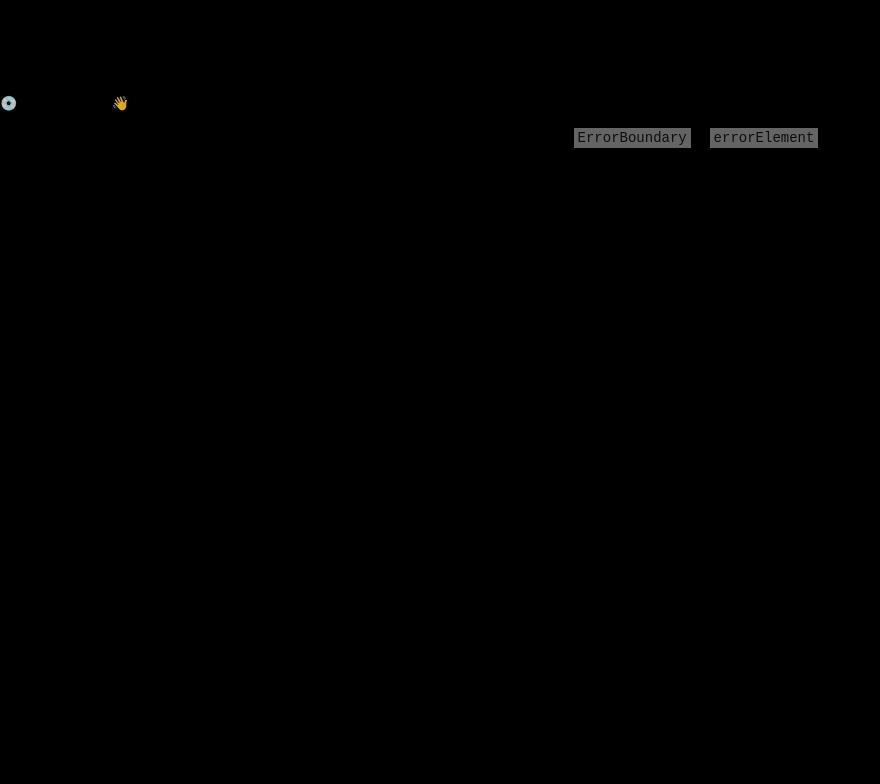
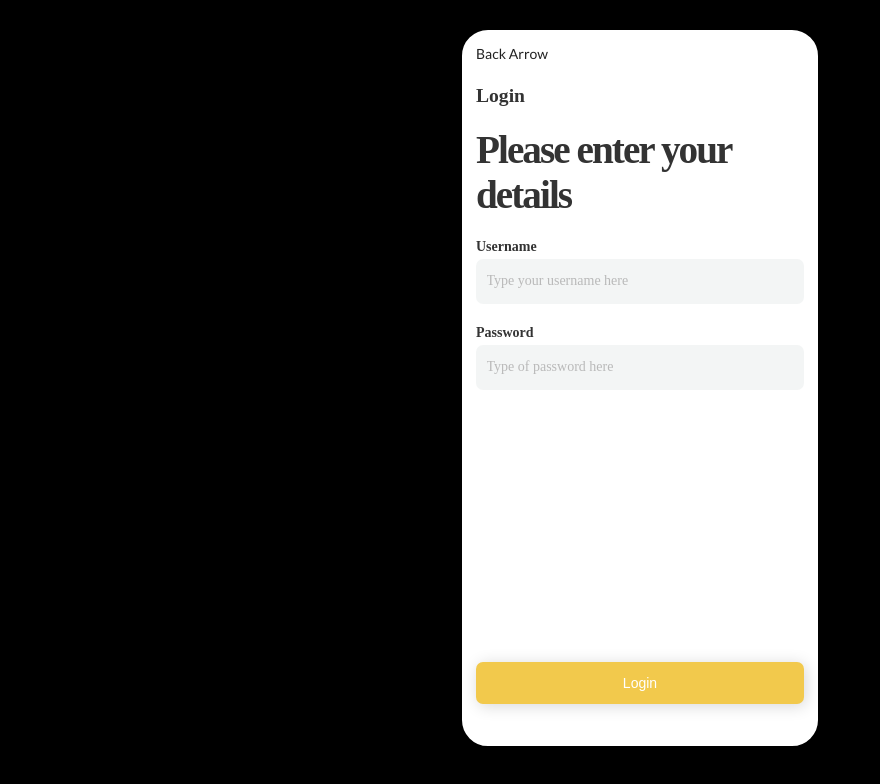
Before and after one commit to arun-kushwaha04/Asynchronous-Tic-Tac-Toe, a React (Create React App) app in the folder frontend/: page /login in a window 1280 px wide. Before the commit this address had no page. Shown: the top 784 px of the page, without its empty margins (0-880 px from the left). Built offline with nearby package versions, Linux system fonts and the light colour scheme; a web font is replaced by a local one.

Commit message:
Login Page ui completed

```diff
--- a/frontend/src/index.js
+++ b/frontend/src/index.js
@@ -4,9 +4,9 @@ import { createBrowserRouter, RouterProvider } from 'react-router-dom';
 import './index.css';
 import Home from './pages/Home';
 import Play from './pages/Play';
-import Auth from './pages/Auth';
 import 'semantic-ui-css/semantic.min.css';
 import Register from './pages/Register';
+import Login from './pages/Login.jsx';
 
 const router = createBrowserRouter([
  {
@@ -21,6 +21,10 @@ const router = createBrowserRouter([
   path: '/register',
   element: <Register />,
  },
+ {
+  path: '/login',
+  element: <Login />,
+ },
 ]);
 
 const root = ReactDOM.createRoot(document.getElementById('root'));
--- a/frontend/src/pages/Home.jsx
+++ b/frontend/src/pages/Home.jsx
@@ -19,7 +19,9 @@ export default function Home() {
     </Heading>
    </div>
    <div className='button-div' style={{ alignSelf: 'flex-end', width: '100%' }}>
-    <Button color='#F2C94C'>Login</Button>
+    <Button color='#F2C94C'>
+     <Link to={'/login'}>Login</Link>
+    </Button>
     <Button color='#2F80ED'>
      <Link to={'/register'}>Register</Link>
     </Button>
--- /dev/null
+++ b/frontend/src/pages/Login.jsx
@@ -0,0 +1,94 @@
+import React, { useState } from 'react';
+import styled from 'styled-components';
+
+import {
+ Button,
+ Wrapper,
+ Label,
+ Input,
+ FormField,
+ ToastMessage,
+} from '../styles/styledCompnets';
+import Nav from '../components/Nav';
+
+export default function Login() {
+ const [modalState, updateModalState] = useState({
+  message: null,
+  visible: false,
+ });
+
+ const handleSubmit = (e) => {
+  e.preventDefault();
+  updateModalState(() => {
+   return {
+    message: 'Logging ....',
+    visible: true,
+   };
+  });
+  alert('Hi');
+  console.log('Handle submit beign called');
+  console.log(e);
+ };
+ return (
+  <Wrapper>
+   <Nav />
+   <Header>
+    <h4>Login</h4>
+    <h2>Please enter your details</h2>
+   </Header>
+   <Form onSubmit={(e) => handleSubmit(e)} action='submit'>
+    <FormField>
+     <Label>Username</Label>
+     <Input placeholder='Type your username here' type='text' required />
+    </FormField>
+
+    <FormField>
+     <Label>Password</Label>
+     <Input placeholder='Type of password here' type='password' required />
+    </FormField>
+    {modalState.visible && (
+     <ToastMessage color='#6FCF97'>{modalState.message}</ToastMessage>
+    )}
+    <Button
+     color={!modalState.visible ? '#F2C94C' : '#E0E0E0'}
+     type='submit'
+     disabled={modalState.visible}
+     style={{ marginTop: 'auto' }}
+    >
+     Login
+    </Button>
+   </Form>
+  </Wrapper>
+ );
+}
+
+const Header = styled.header`
+ width: 100%;
+ text-align: left;
+ h4 {
+  font-family: 'Epilogue';
+  font-style: normal;
+  font-weight: 700;
+  font-size: 1.4rem;
+  line-height: 1.4rem;
+  color: #333333;
+ }
+
+ h2 {
+  font-family: 'Epilogue';
+  font-style: normal;
+  font-weight: 700;
+  font-size: 2.8rem;
+  line-height: 3.2rem;
+  letter-spacing: -0.05em;
+  color: #333333;
+ }
+`;
+const Form = styled.form`
+ width: 100%;
+ padding: 1rem 0;
+ display: flex;
+ flex-direction: column;
+ gap: 0.5rem;
+ flex-grow: 1;
+`;
--- a/frontend/src/styles/styledCompnets.jsx
+++ b/frontend/src/styles/styledCompnets.jsx
@@ -20,7 +20,7 @@ export const Button = styled.button`
  line-height: 1.2rem;
  text-align: center;
  color: white;
- min-height: 2.6rem;
+ min-height: 3rem;
  border-radius: 0.5rem;
  display: flex;
  align-items: center;
@@ -79,7 +79,7 @@ export const ToastMessage = styled.div`
  line-height: 1.2rem;
  text-align: center;
  color: white;
- min-height: 3rem;
+ min-height: 3.5rem;
  border-radius: 0.5rem;
  display: flex;
  align-items: center;
```
